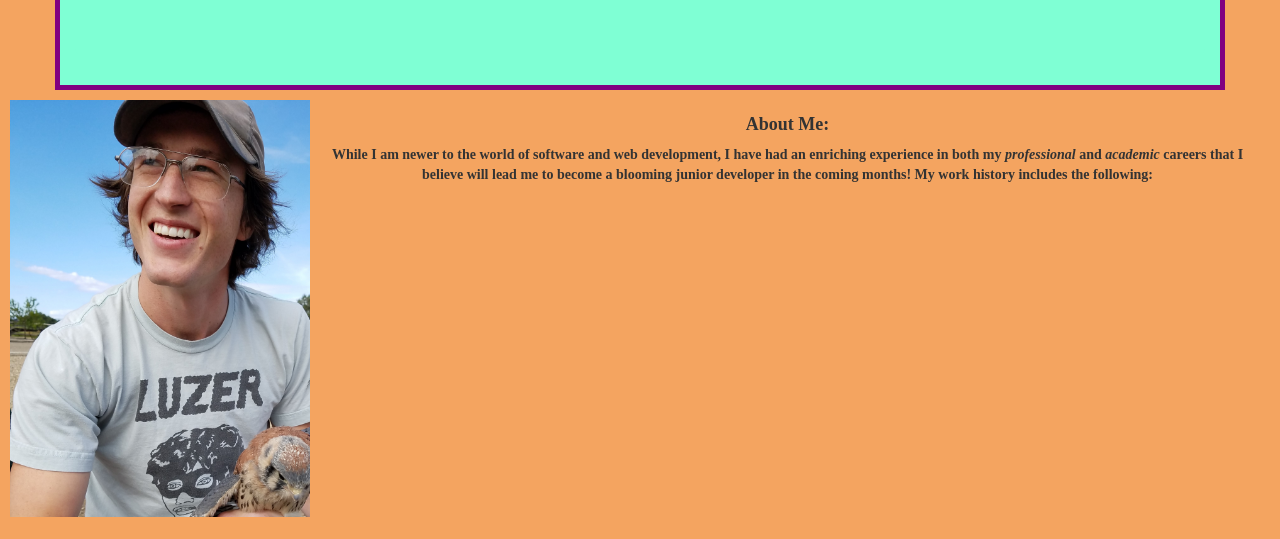
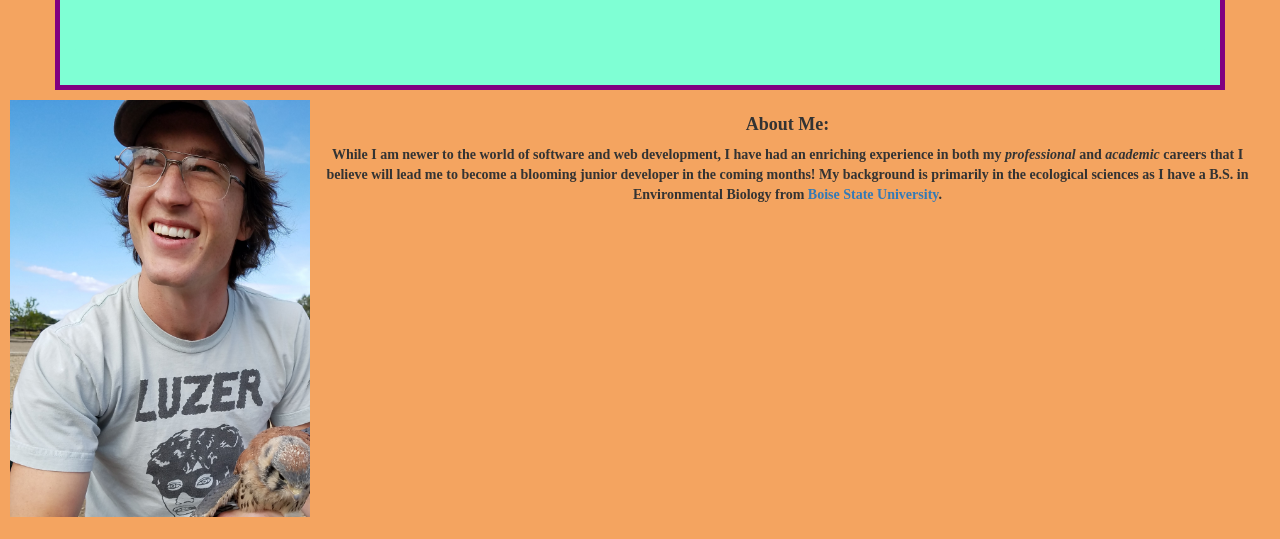
Before and after one commit to nkososik/Programming-Portfolio, a plain HTML site: page index.html in a window 1280 px wide. Shown: the part 261-800 px from the top of the page. Drawn offline with Linux system fonts and the light colour scheme.

Commit message:
add hyperlink to university website

```diff
--- a/index.html
+++ b/index.html
@@ -17,7 +17,7 @@
 
     <div class="about">
       <h4><strong>About Me:</strong></h4>
-        <p>While I am newer to the world of software and web development, I have had an enriching experience in both my <em>professional</em> and <em>academic</em> careers that I believe will lead me to become a blooming junior developer in the coming months! My work history includes the following:</p>
+        <p>While I am newer to the world of software and web development, I have had an enriching experience in both my <em>professional</em> and <em>academic</em> careers that I believe will lead me to become a blooming junior developer in the coming months! My background is primarily in the ecological sciences as I have a B.S. in Environmental Biology from <a href="https://www.boisestate.edu/">Boise State University</a>.</p>
     </div>
   </body>
 </html>
```
